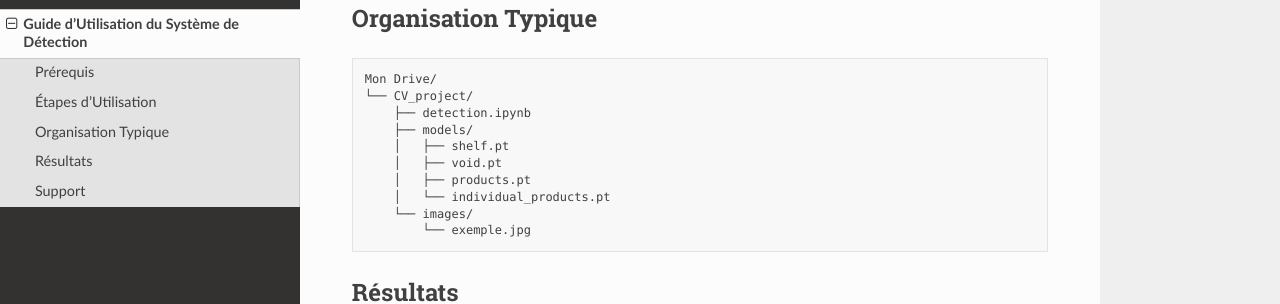
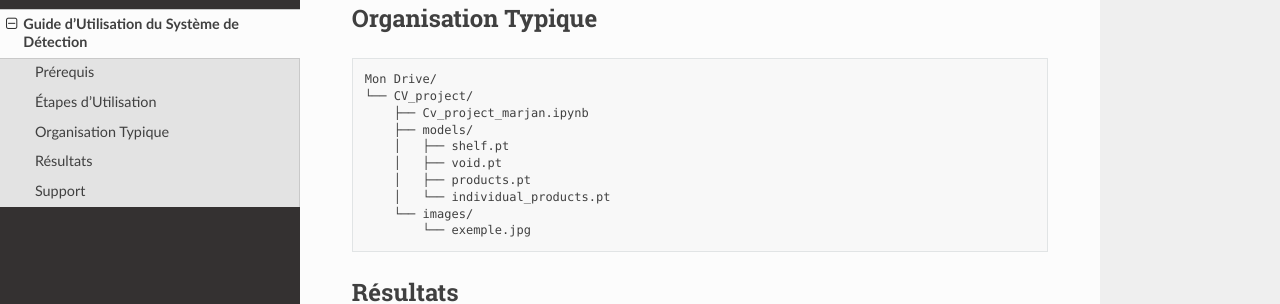
Before and after one commit to Amine-te/OSA, a Sphinx documentation site: the page built from docs/source/guide_utilisation.rst, in a window 1280 px wide and 900 px high, scrolled down 1000 px. Shown: the part 188-492 px from the top of the window. Built offline with Sphinx 7.4.7 and the Read the Docs theme 3.1.0, drawn with Linux system fonts in a browser that asks for light colours; pages that are not in the unit, such as notebooks, are missing from menus.

Commit message:
update utilisation.rst

```diff
--- a/docs/source/guide_utilisation.rst
+++ b/docs/source/guide_utilisation.rst
@@ -61,7 +61,7 @@ Organisation Typique
 
     Mon Drive/
     └── CV_project/
-        ├── detection.ipynb
+        ├── Cv_project_marjan.ipynb
         ├── models/
         │   ├── shelf.pt
         │   ├── void.pt
```
